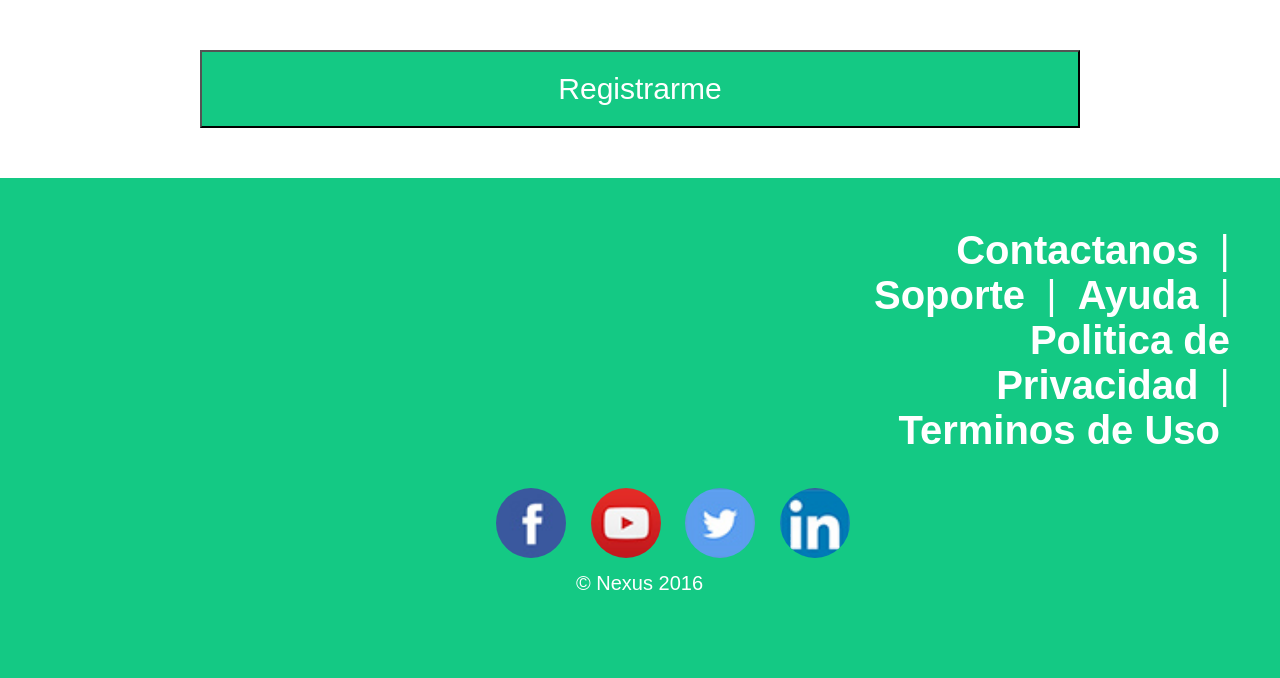
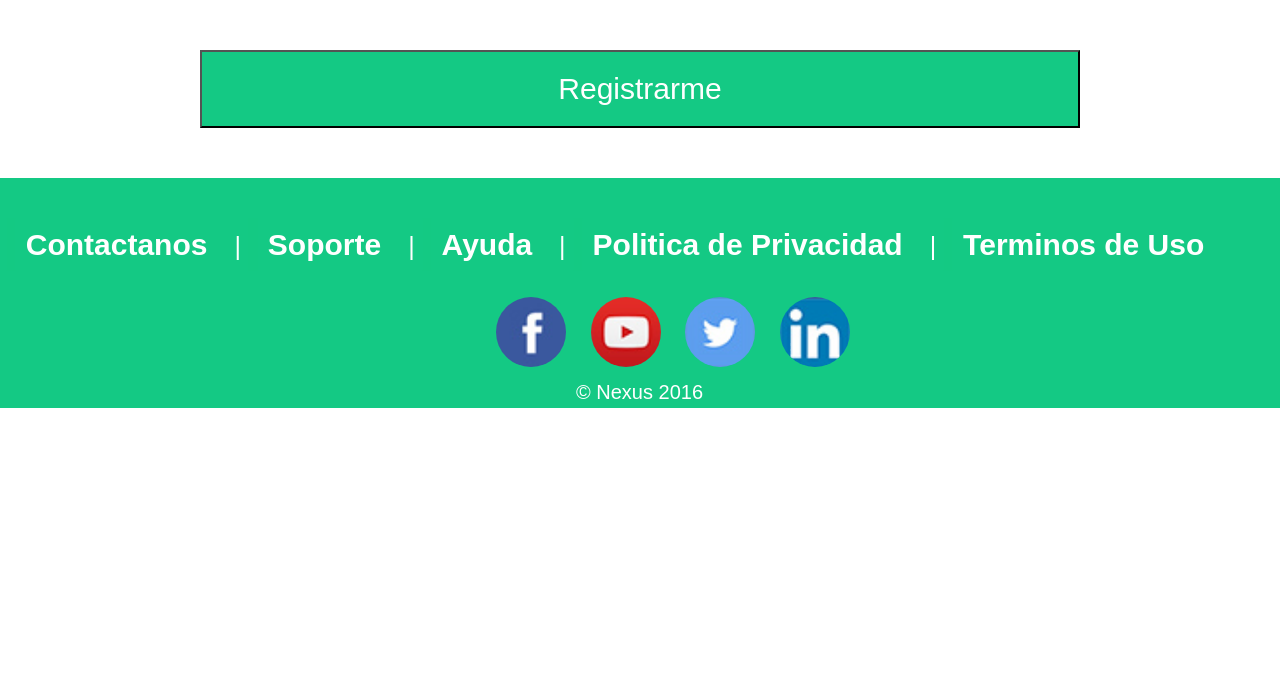
Before and after one commit to darkraul03/RAULDIOS, a PHP site: page /registrarse.php in a window 1280 px wide. Shown: the part 1162-1840 px from the top of the page. After the commit the page ends 1570 px from the top, so only its background shows below. Run offline with PHP 8.4, Linux system fonts and the light colour scheme.

Commit message:
Add files via upload

```diff
--- a/estilos/estilo.css
+++ b/estilos/estilo.css
@@ -1,23 +1,71 @@
 body{
 	font-family: arial;
 	margin: 0;
+	overflow: auto;
+}
+header{
+	background-color: rgba(0, 0, 0,0.3);
 }
 .link{
 	text-decoration: none;
 	color: white;
 	padding: 10px;
+	padding-right: 20px;
 	font-weight: bold;
+	border-left: 10px solid rgba(20, 201, 132, 0.5);
+	font-size: 30px;
 }
 #iniciar {
-	background-color: #14C984;
-	opacity: 0.5;
 	float:right;
 	padding: 10px;
 	text-align: center;
 	width:30%;
+	padding-top: 70px;
 }
-#menu {
-	clear: both;
+
+#menu span{
+	margin-left: 10px
+}
+.sidenav {
+    height: 100%;
+    width: 0;
+    position: absolute;
+    z-index: 1;
+    left: 0;
+    background-color: rgba(23, 51, 79, 0.7);
+    overflow-x: hidden;
+    transition: 0.5s;
+    padding-top: 60px;
+}
+.sidenav a {
+    padding: 8px 8px 8px 32px;
+    text-decoration: none;
+    font-size: 30px;
+    color: white;
+    display: block;
+    transition: 0.3s;
+    font-weight: bold;
+}
+.sidenav a:hover, .offcanvas a:focus{
+    color: #f1f1f1;
+}
+.sidenav .closebtn {
+    position: absolute;
+    top: 0;
+    right: 25px;
+    font-size: 36px;
+    margin-left: 50px;
+}
+
+@media screen and (max-height: 450px) {
+  .sidenav {padding-top: 15px;}
+  .sidenav a {font-size: 18px;}
+}
+#abrir {
+	color: white;
+	font-weight: bold;
+	font-size: 20px;
+	padding-left: 20px;
 }
 #contenedor{
 	background-image: url(https://escritoradebolsillo.files.wordpress.com/2015/06/librosss.jpg);
@@ -30,7 +78,7 @@ body{
 }
 footer {
 	background-color: #14C984;
-	height: 500px;
+	height: 230px;
 	margin: 0;
 }
 
@@ -42,16 +90,14 @@ footer {
 }
 
 #servicios {
-	float: right;
 	color: white;
-	font-size: 40px;
-	text-align: right;
-	width: 30%;
+	font-size: 25px;
+	text-align: center;
 	padding-top: 50px;
 	padding-right: 50px;
 }
 #social {
-	padding-top: 300px;
+	padding-top: 25px;
 	padding-left: 38%;
 }
 .redes{
```
Lines whose indentation alone changed are shown as unchanged.
